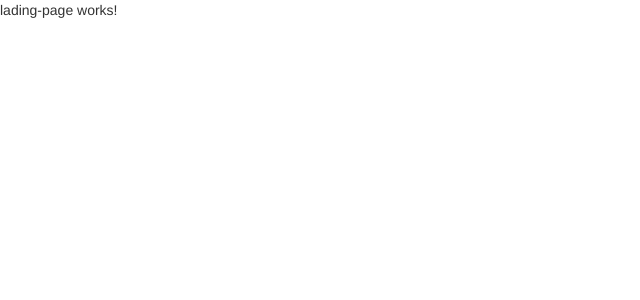
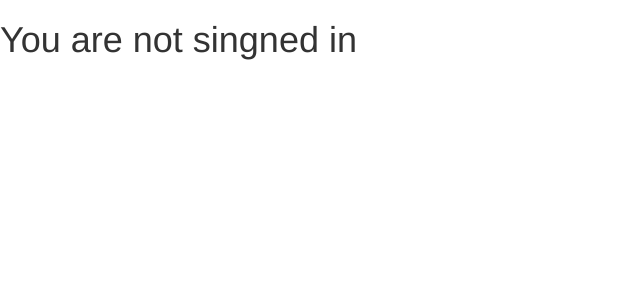
Before and after one commit to Isadora96/microservice-study-, an Angular app in the folder angular/: page / in a window 1280 px wide. Shown: the top 300 px of the page, without its empty margins (0-640 px from the left). Built offline with nearby package versions, Linux system fonts and the light colour scheme.

Commit message:
Content on the landing page

```diff
--- a/angular/src/app/auth/auth.service.ts
+++ b/angular/src/app/auth/auth.service.ts
@@ -11,7 +11,7 @@ export class AuthService {
     constructor(private useRequest: UseRequest) {}
 
     signUp(email: string, password: string) {
-        return this.useRequest.doRequest('POST', `${this.url}/users/signin`, {email, password});
+        return this.useRequest.doRequest('POST', `${this.url}/users/signup`, {email, password});
     }
 
 }
--- a/angular/src/app/auth/components/auth.component.ts
+++ b/angular/src/app/auth/components/auth.component.ts
@@ -21,7 +21,7 @@ export class AuthComponent {
     const password = form.value.password;
 
     const res = await this.authService.signUp(email, password);
-
+    console.log(res, 'RES')
     if(res instanceof Array) {
       this.emailErrorMsg, this.passwordErrorMsg = '';
       this.showErrorMessage(res)
--- a/angular/src/app/landing-page/components/landing-page.component.html
+++ b/angular/src/app/landing-page/components/landing-page.component.html
@@ -1 +1,2 @@
-<p>lading-page works!</p>
+<h1 *ngIf="currentUser"> You are singned in</h1>
+<h1 *ngIf="!currentUser"> You are not singned in</h1>
--- a/angular/src/app/landing-page/components/landing-page.component.ts
+++ b/angular/src/app/landing-page/components/landing-page.component.ts
@@ -1,4 +1,4 @@
-import { Component } from '@angular/core';
+import { Component, Inject, Optional } from '@angular/core';
 
 @Component({
   selector: 'app-landing-page',
@@ -7,4 +7,11 @@ import { Component } from '@angular/core';
 })
 export class LandingPageComponent {
 
+  currentUser: string = this.data;
+
+  constructor( @Optional() @Inject('data') private data: any) {
+    console.log(data)
+  }
+
+
 }
--- a/angular/src/app/shared/api/build-client.ts
+++ b/angular/src/app/shared/api/build-client.ts
@@ -3,11 +3,14 @@ import axios from 'axios';
 export default (req: any) => {
     if (typeof window == 'undefined') {
       // server
+      console.log('server')
       return axios.create({
-        baseURL: 'http://ingress-nginx.ingress-nginx.svc.cluster.local/api/v1/users/currentuser',
+        //baseURL: 'http://ingress-nginx.ingress-nginx.svc.cluster.local/api/v1/users/currentuser',
+        baseURL: 'http://localhost:3000',
         headers: req.headers
       });
     } else {
+      console.log('browser')
       return axios.create({
         baseURL: '/'
       })
```
Also changed, not shown: angular/server.ts (+3 -4 lines).
